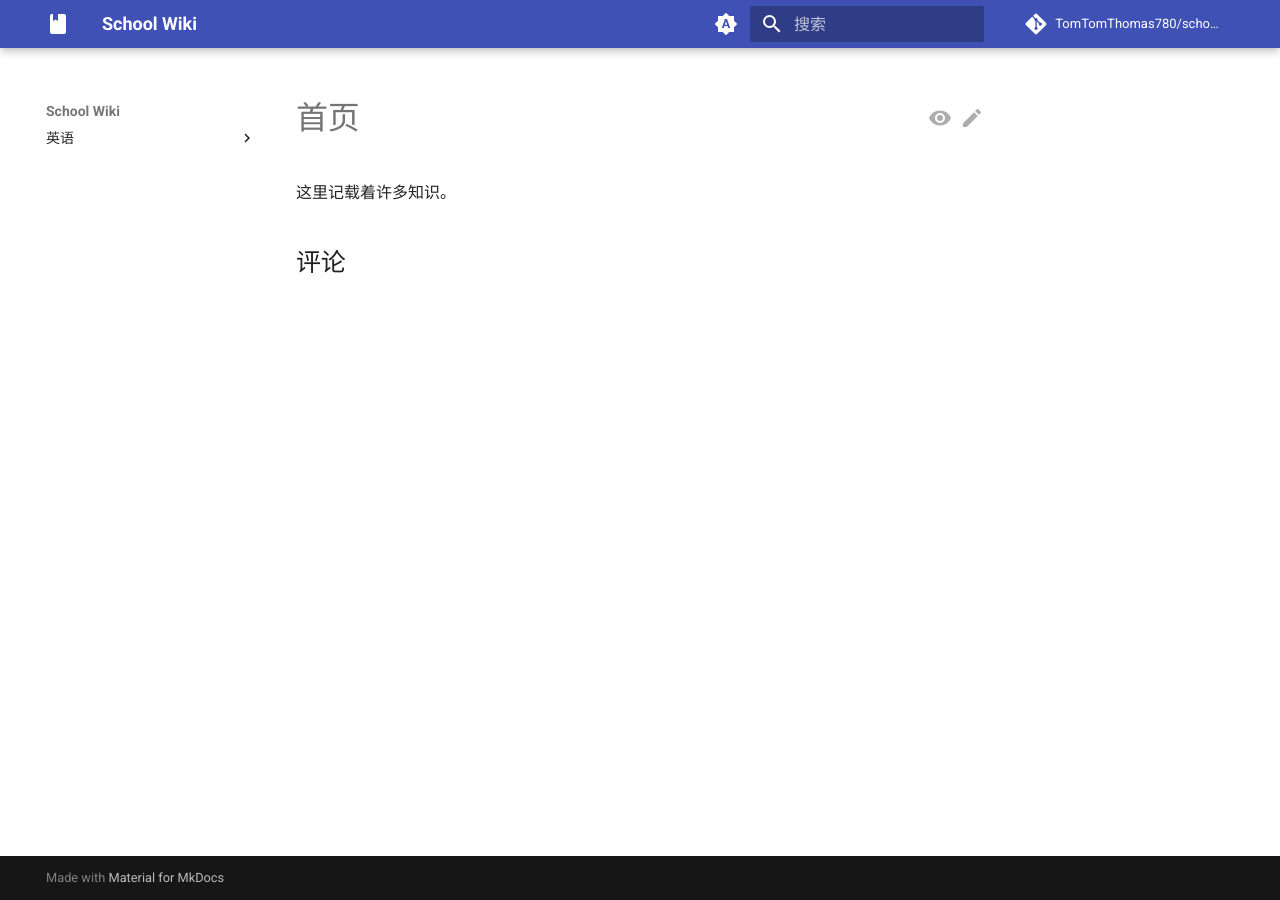
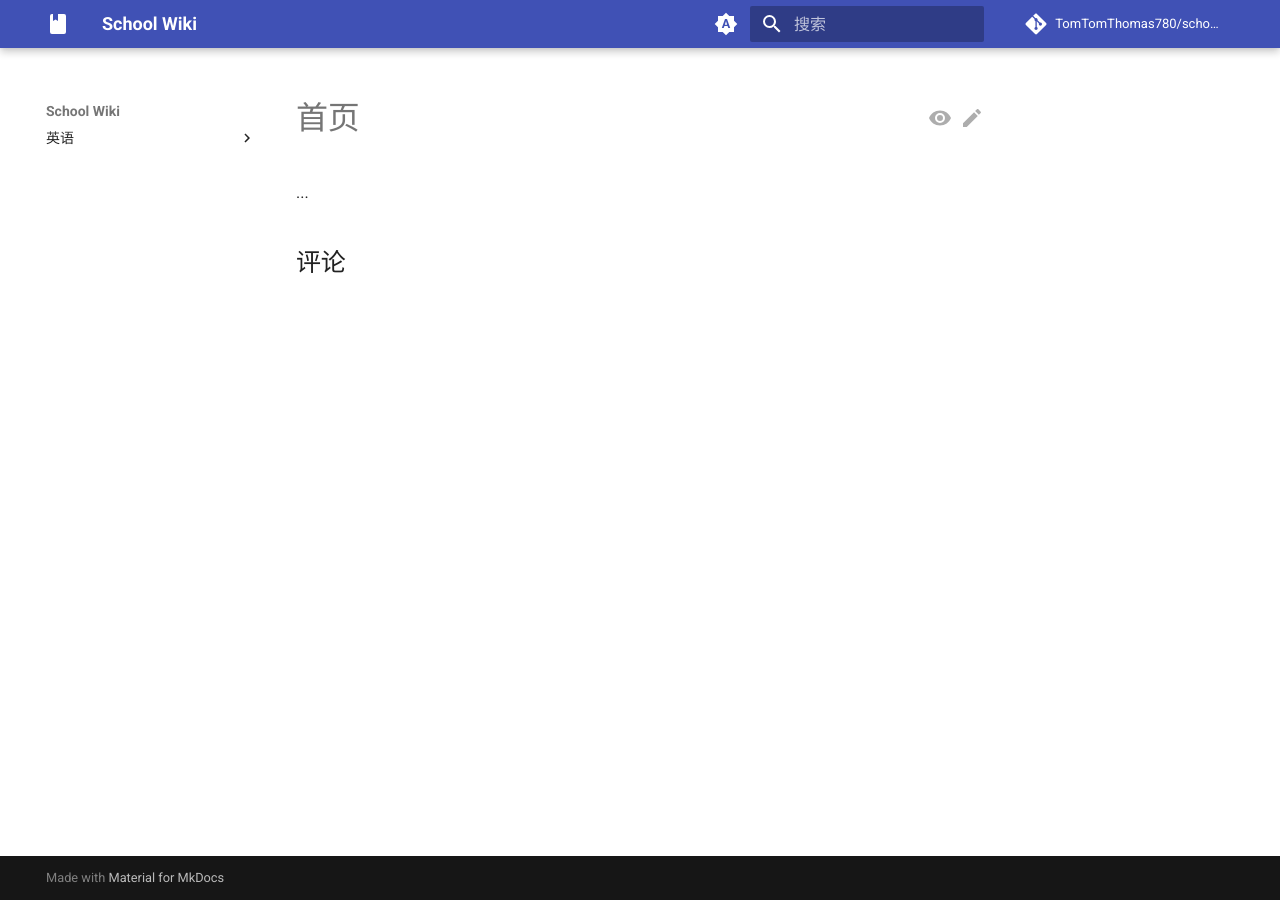
Before and after one commit to TomTomThomas780/school-wiki, an MkDocs documentation site: the page built from docs/index.md, in a window 1280 px wide. Built offline with MkDocs 1.6.1 and Material for MkDocs 9.7.7, drawn with Linux system fonts in a browser that asks for light colours; comment, search, counter and statistics services are not loaded.

Commit message:
del index

```diff
--- a/docs/index.md
+++ b/docs/index.md
@@ -1,3 +1,3 @@
 # 首页
 
-这里记载着许多知识。
+...
```
